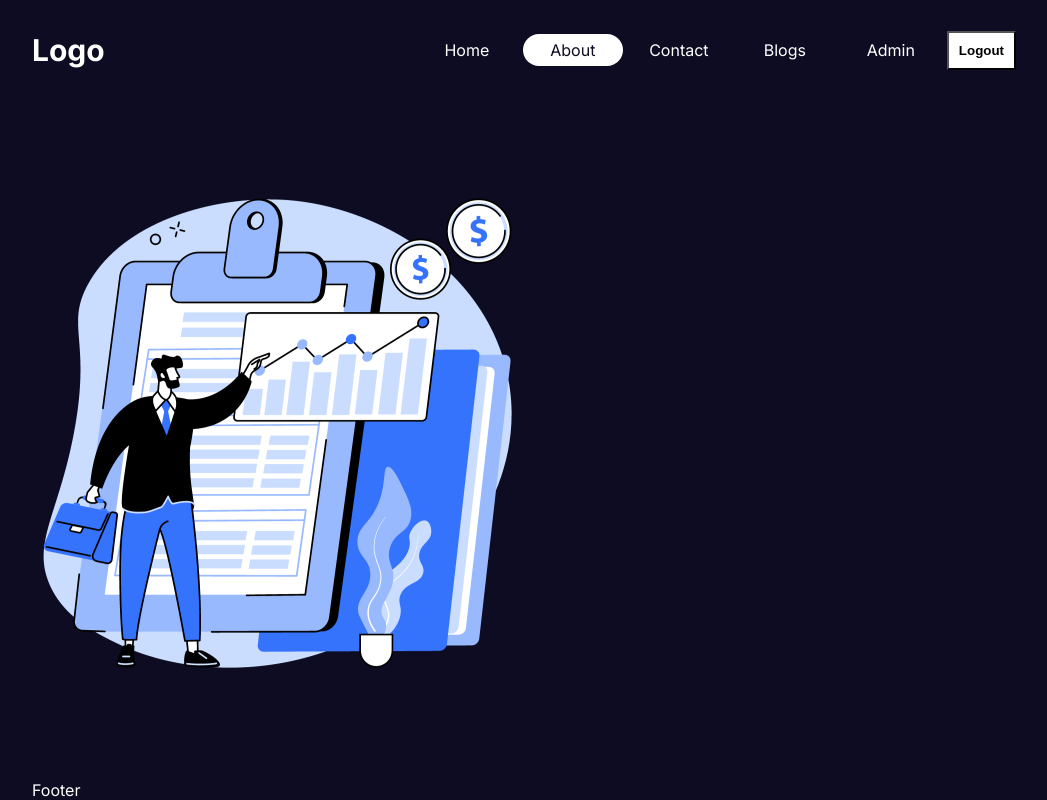
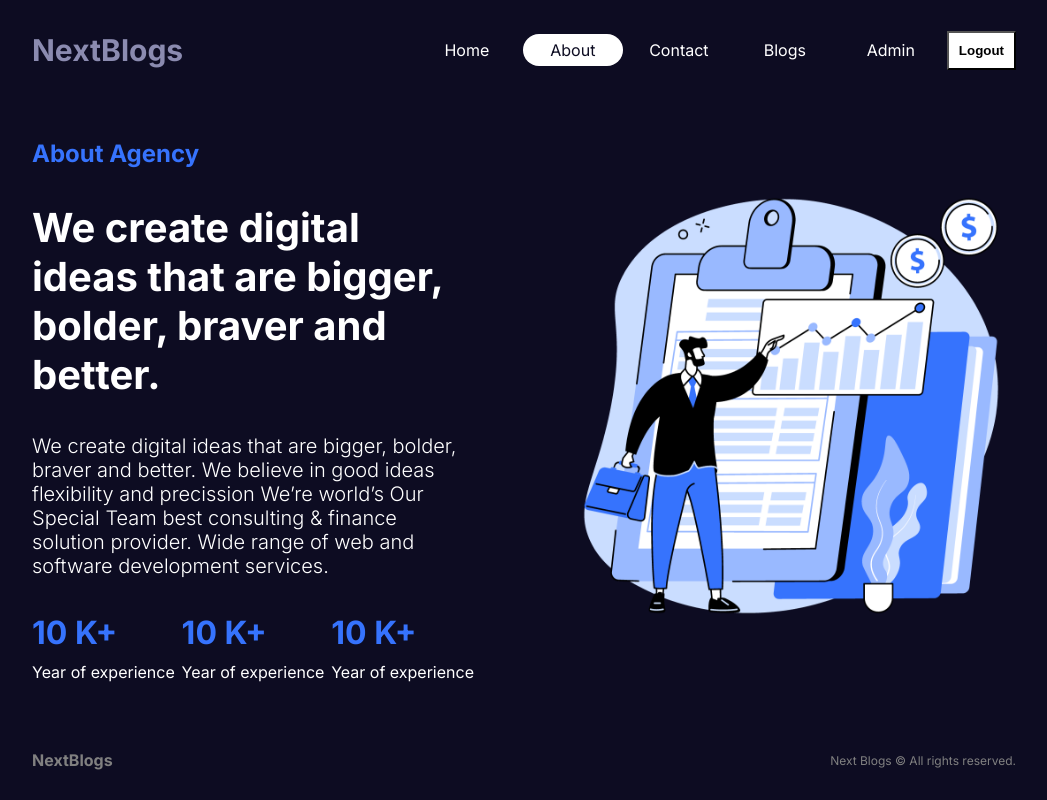
Before and after one commit to g3vind/nextjs14, a Next.js app: page /about in a window 1280 px wide. Shown: the whole page, without its empty margins (116-1163 px from the left). Built offline with nearby package versions, Linux system fonts and the light colour scheme.

Commit message:
home and about design done

```diff
--- /dev/null
+++ b/src/app/about/about.module.css
@@ -0,0 +1,61 @@
+.container {
+  display: flex;
+  gap: 100px;
+}
+
+.textContainer {
+  flex: 1;
+  display: flex;
+  flex-direction: column;
+  gap: 35px;
+}
+
+.subtitle {
+  color: var(--btn);
+}
+
+.title {
+  font-size: 40px;
+}
+
+.desc {
+  font-size: 20px;
+  font-weight: 300;
+}
+
+.boxes {
+  display: flex;
+  align-items: center;
+  justify-content: space-between;
+}
+
+.box {
+  display: flex;
+  flex-direction: column;
+  gap: 10px;
+}
+
+.box h1 {
+  color: var(--btn);
+}
+
+.imgContainer {
+  flex: 1;
+  position: relative;
+}
+
+.img {
+  object-fit: contain;
+}
+
+@media (max-width: 768px) {
+  .container {
+    flex-direction: column;
+    text-align: center;
+  }
+
+  .boxes {
+    flex-direction: column;
+    gap: 50px;
+  }
+}
--- a/src/app/about/page.jsx
+++ b/src/app/about/page.jsx
@@ -1,10 +1,42 @@
-import React from "react";
 import Image from "next/image";
+import styles from "./about.module.css";
+
+export const metadata = {
+  title: "About Page",
+  description: "About description",
+};
+
 const AboutPage = () => {
   return (
-    <div>
-      <div>
-        <Image src="/about.png" alt="about image" height={500} width={500} />
+    <div className={styles.container}>
+      <div className={styles.textContainer}>
+        <h2 className={styles.subtitle}>About Agency</h2>
+        <h1 className={styles.title}>
+          We create digital ideas that are bigger, bolder, braver and better.
+        </h1>
+        <p className={styles.desc}>
+          We create digital ideas that are bigger, bolder, braver and better. We
+          believe in good ideas flexibility and precission We’re world’s Our
+          Special Team best consulting & finance solution provider. Wide range
+          of web and software development services.
+        </p>
+        <div className={styles.boxes}>
+          <div className={styles.box}>
+            <h1>10 K+</h1>
+            <p>Year of experience</p>
+          </div>
+          <div className={styles.box}>
+            <h1>10 K+</h1>
+            <p>Year of experience</p>
+          </div>
+          <div className={styles.box}>
+            <h1>10 K+</h1>
+            <p>Year of experience</p>
+          </div>
+        </div>
+      </div>
+      <div className={styles.imgContainer}>
+        <Image src="/about.png" alt="About Image" fill className={styles.img} />
       </div>
     </div>
   );
--- /dev/null
+++ b/src/app/home.module.css
@@ -0,0 +1,70 @@
+.container {
+  display: flex;
+  gap: 100px;
+}
+
+.textContainer {
+  flex: 1;
+  display: flex;
+  flex-direction: column;
+  gap: 50px;
+}
+
+.title {
+  font-size: 65px;
+}
+
+.desc {
+  font-size: 20px;
+}
+
+.buttons {
+  display: flex;
+  gap: 20px;
+}
+
+.button {
+  padding: 15px;
+  min-width: 120px;
+  cursor: pointer;
+  border: none;
+  border-radius: 5px;
+}
+
+.button:first-child {
+  background-color: var(--btn);
+  color: var(--text);
+}
+
+.brands {
+  width: 500px;
+  height: 50px;
+  position: relative;
+  filter: grayscale(1);
+}
+
+.imgContainer {
+  flex: 1;
+  position: relative;
+}
+
+@media (max-width: 1024px) {
+  .container {
+    flex-direction: column;
+    text-align: center;
+  }
+
+  .buttons {
+    justify-content: center;
+  }
+}
+
+@media (max-width: 768px) {
+  .title {
+    font-size: 64px;
+  }
+
+  .brands {
+    width: 100%;
+  }
+}
--- a/src/components/footer/Footer.jsx
+++ b/src/components/footer/Footer.jsx
@@ -1,7 +1,12 @@
-import React from "react";
+import styles from "./footer.module.css";
 
 const Footer = () => {
-  return <div>Footer</div>;
+  return (
+    <div className={styles.container}>
+      <div className={styles.logo}>NextBlogs</div>
+      <div className={styles.text}>Next Blogs © All rights reserved.</div>
+    </div>
+  );
 };
 
 export default Footer;
--- /dev/null
+++ b/src/components/footer/footer.module.css
@@ -0,0 +1,23 @@
+.container {
+  height: 80px;
+  display: flex;
+  align-items: center;
+  justify-content: space-between;
+  color: gray;
+}
+
+.logo {
+  font-weight: bold;
+}
+
+.text {
+  font-size: 12px;
+}
+
+@media (max-width: 768px) {
+  .container {
+    flex-direction: column;
+    align-items: center;
+    justify-content: space-around;
+  }
+}
--- a/src/components/navbar/Navbar.jsx
+++ b/src/components/navbar/Navbar.jsx
@@ -1,10 +1,13 @@
 import React from "react";
+import Link from "next/link";
 import Links from "./links/Links";
 import styles from "./navbar.module.css";
 const Navbar = () => {
   return (
     <div className={styles.container}>
-      <div className={styles.logo}>Logo</div>
+      <Link href="/" className={styles.logo}>
+        NextBlogs
+      </Link>
       <div>
         <Links />
       </div>
--- a/src/components/navbar/navbar.module.css
+++ b/src/components/navbar/navbar.module.css
@@ -7,4 +7,5 @@
 .logo {
   font-size: 30px;
   font-weight: bold;
+  color: rgb(139, 139, 176);
 }
```
Also changed, not shown: src/app/page.jsx (+24 -1 lines), 1 other file (tests, documents, lock files or other folders).
